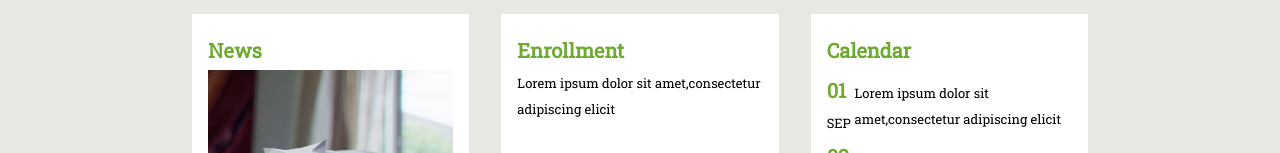
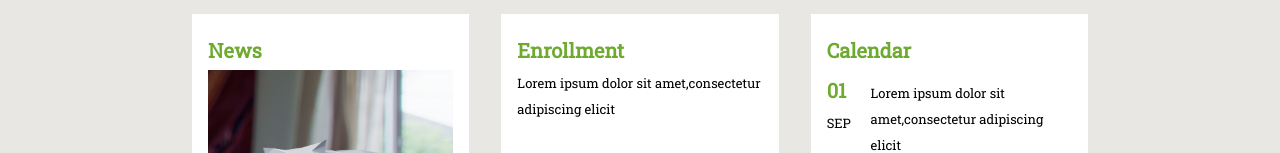
Before and after one commit to leander343/WunderKinder, a plain HTML site: page index.html in a window 1280 px wide. Shown: the part 647-800 px from the top of the page. Drawn offline with Linux system fonts and the light colour scheme.

Commit message:
td class change

```diff
--- a/kinder.css
+++ b/kinder.css
@@ -196,7 +196,7 @@ height: 50vh;
 
 
 
-#td
+.td
 {
 padding-right: 1rem;
 }
```
